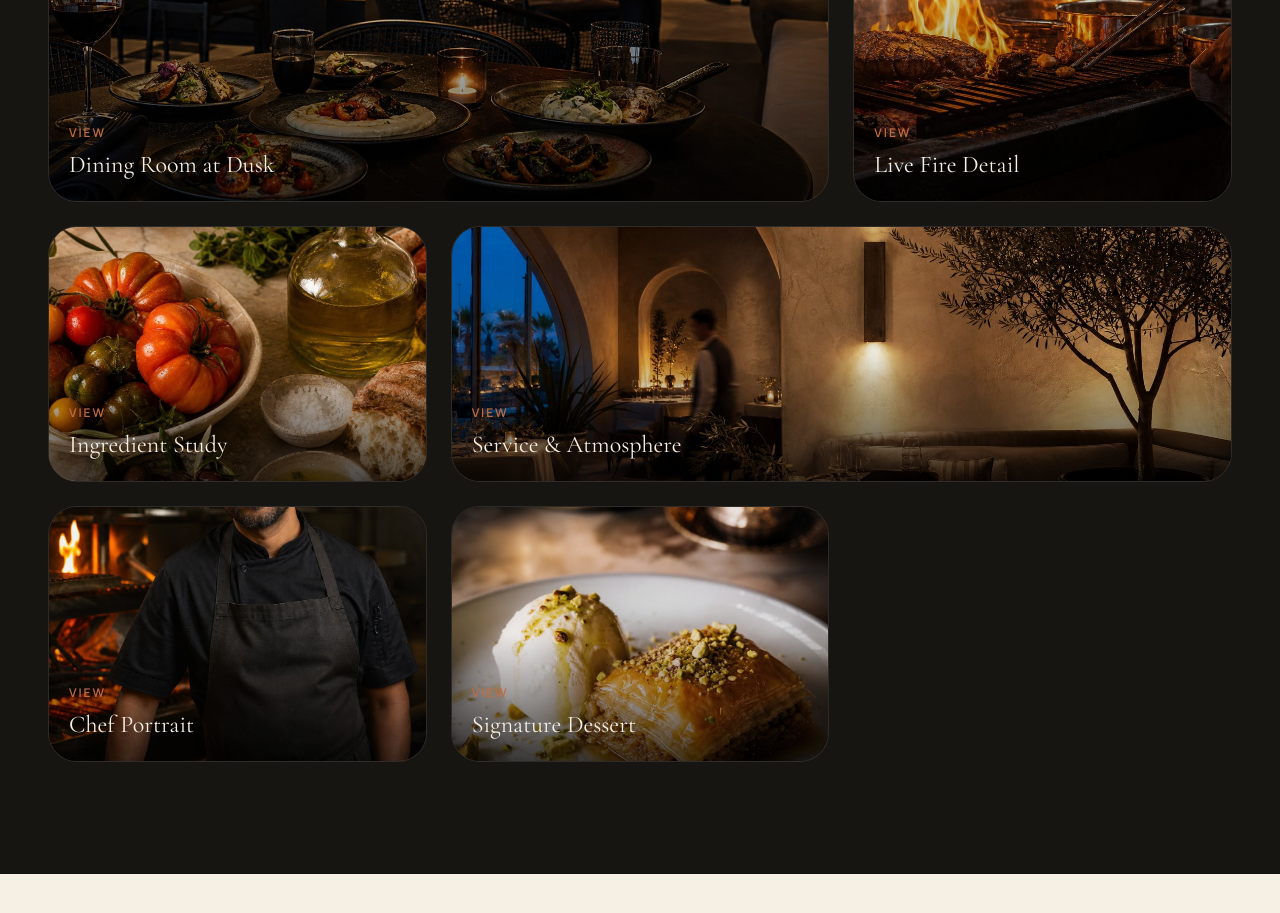
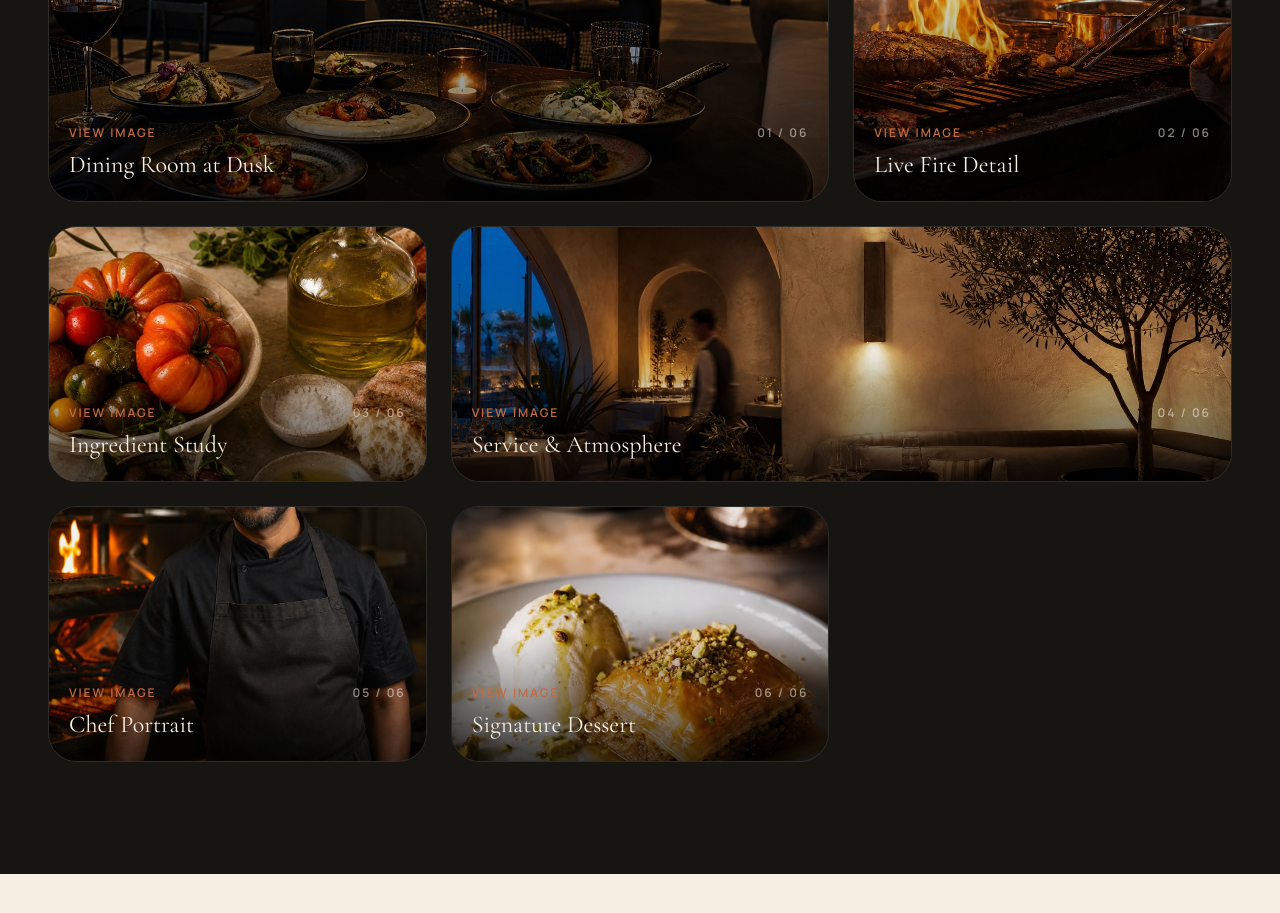
Before and after one commit to OguriCap12/Demo-site-, a React (Vite) app: page / in a window 1280 px wide. Shown: the part 6820-7733 px from the top of the page. Built offline with nearby package versions, Linux system fonts and the light colour scheme.

Commit message:
Refine gallery cards with editorial interaction details

```diff
--- a/src/sections/GallerySection.tsx
+++ b/src/sections/GallerySection.tsx
@@ -44,7 +44,7 @@ export function GallerySection() {
               <button
                 type="button"
                 onClick={() => setActiveIndex(index)}
-                className="group relative h-full w-full overflow-hidden rounded-[1.8rem] border border-ivory/10 text-left focus-visible:outline-none focus-visible:ring-2 focus-visible:ring-ember focus-visible:ring-offset-2 focus-visible:ring-offset-charcoal"
+                className="group relative h-full w-full overflow-hidden rounded-[1.8rem] border border-ivory/10 text-left transition duration-500 hover:-translate-y-0.5 hover:border-ivory/25 focus-visible:outline-none focus-visible:ring-2 focus-visible:ring-ember focus-visible:ring-offset-2 focus-visible:ring-offset-charcoal"
                 aria-label={`Open ${item.title} image in lightbox`}
               >
                 <img
@@ -55,7 +55,7 @@ export function GallerySection() {
                 />
                 <div className="absolute inset-0 bg-gradient-to-t from-black/70 via-transparent to-transparent" />
                 <div className="absolute inset-x-0 bottom-0 p-5">
-                  <p className="text-xs font-semibold uppercase tracking-editorial text-ember">View</p>
+                  <div className="flex items-center justify-between gap-4"><p className="text-xs font-semibold uppercase tracking-editorial text-ember">View image</p><span className="text-xs font-semibold uppercase tracking-editorial text-ivory/55">{String(index + 1).padStart(2, "0")} / {String(galleryItems.length).padStart(2, "0")}</span></div>
                   <h3 className="mt-2 font-serif text-2xl text-ivory">{item.title}</h3>
                 </div>
               </button>
```
